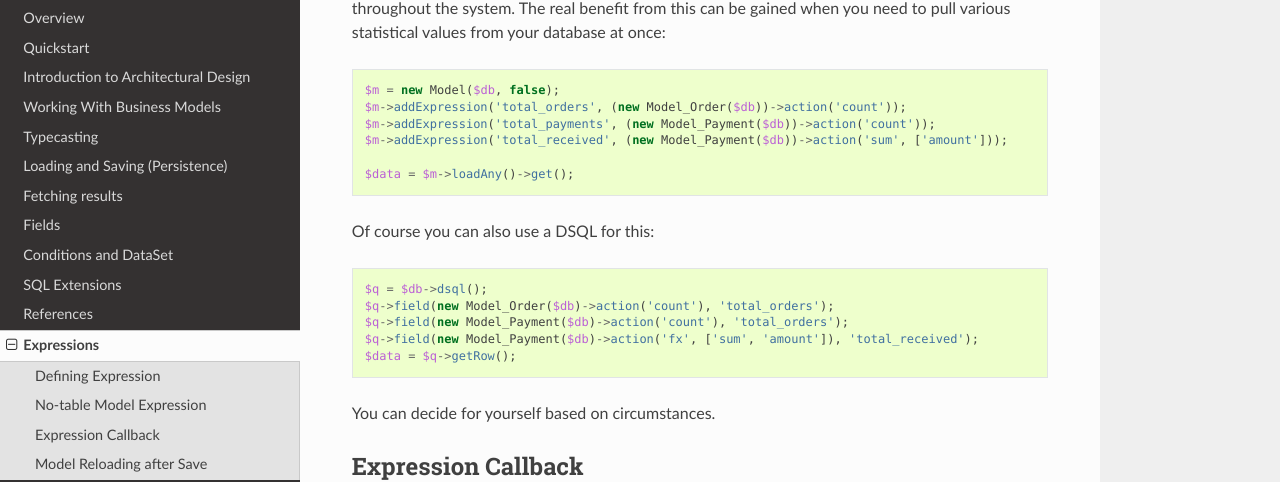
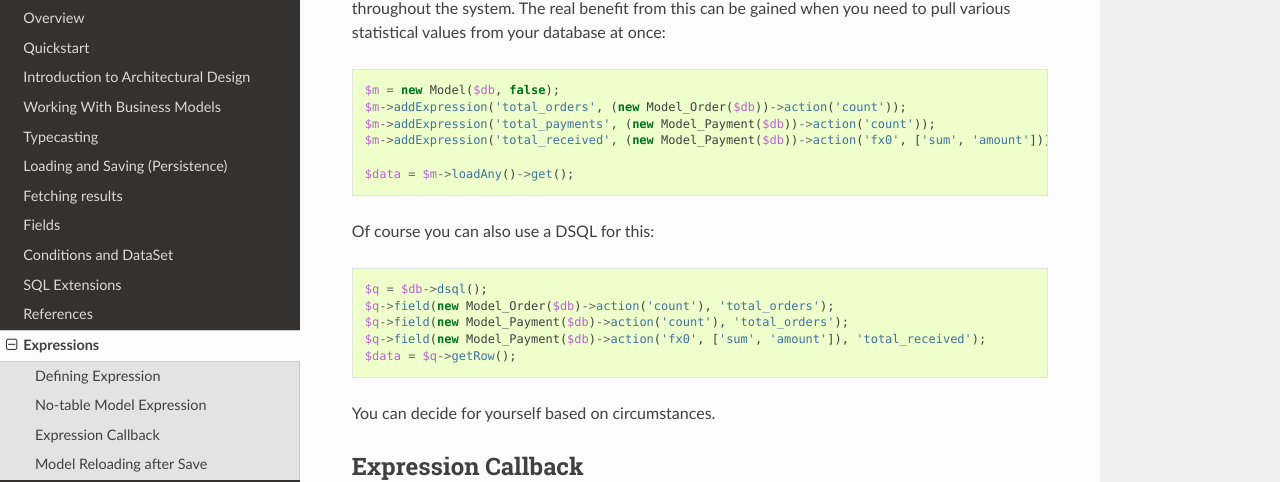
Before and after one commit to atk4/data, a Sphinx documentation site: the page built from docs/expressions.rst, in a window 1280 px wide and 900 px high, scrolled down 1662 px. Shown: the part 127-609 px from the top of the window. Built offline with Sphinx 7.4.7 and the Read the Docs theme 2.0.0, drawn with Linux system fonts in a browser that asks for light colours; pages that are not in the unit, such as notebooks, are missing from menus; cross-references to code outside the pages are shown as plain code.

Commit message:
fix action(sum) example

```diff
--- a/docs/expressions.rst
+++ b/docs/expressions.rst
@@ -83,7 +83,7 @@ database at once::
     $m = new Model($db, false);
     $m->addExpression('total_orders', (new Model_Order($db))->action('count'));
     $m->addExpression('total_payments', (new Model_Payment($db))->action('count'));
-    $m->addExpression('total_received', (new Model_Payment($db))->action('sum', ['amount']));
+    $m->addExpression('total_received', (new Model_Payment($db))->action('fx0', ['sum', 'amount']));
 
     $data = $m->loadAny()->get();
 
@@ -92,7 +92,7 @@ Of course you can also use a DSQL for this::
     $q = $db->dsql();
     $q->field(new Model_Order($db)->action('count'), 'total_orders');
     $q->field(new Model_Payment($db)->action('count'), 'total_orders');
-    $q->field(new Model_Payment($db)->action('fx', ['sum', 'amount']), 'total_received');
+    $q->field(new Model_Payment($db)->action('fx0', ['sum', 'amount']), 'total_received');
     $data = $q->getRow();
 
 You can decide for yourself based on circumstances.
```
